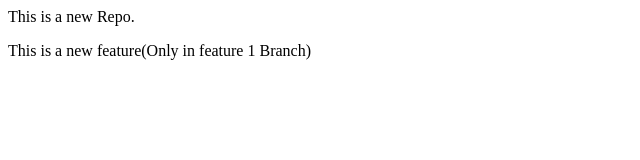
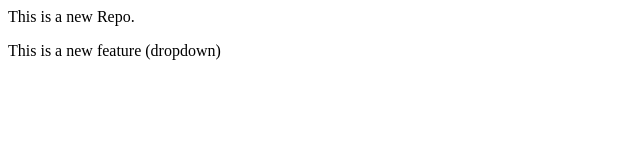
Before and after one commit to Dev127/localrepo, a plain HTML site: page index.html in a window 1280 px wide. Shown: the full height of the page, 0-640 px from the left. Drawn offline with Linux system fonts and the light colour scheme.

```diff
--- a/index.html
+++ b/index.html
@@ -1,2 +1,2 @@
 <p>This is a new Repo.</p>
-<p>This is a new feature(Only in feature 1 Branch)</p>
+<p>This is a new feature (dropdown)</p>
```
